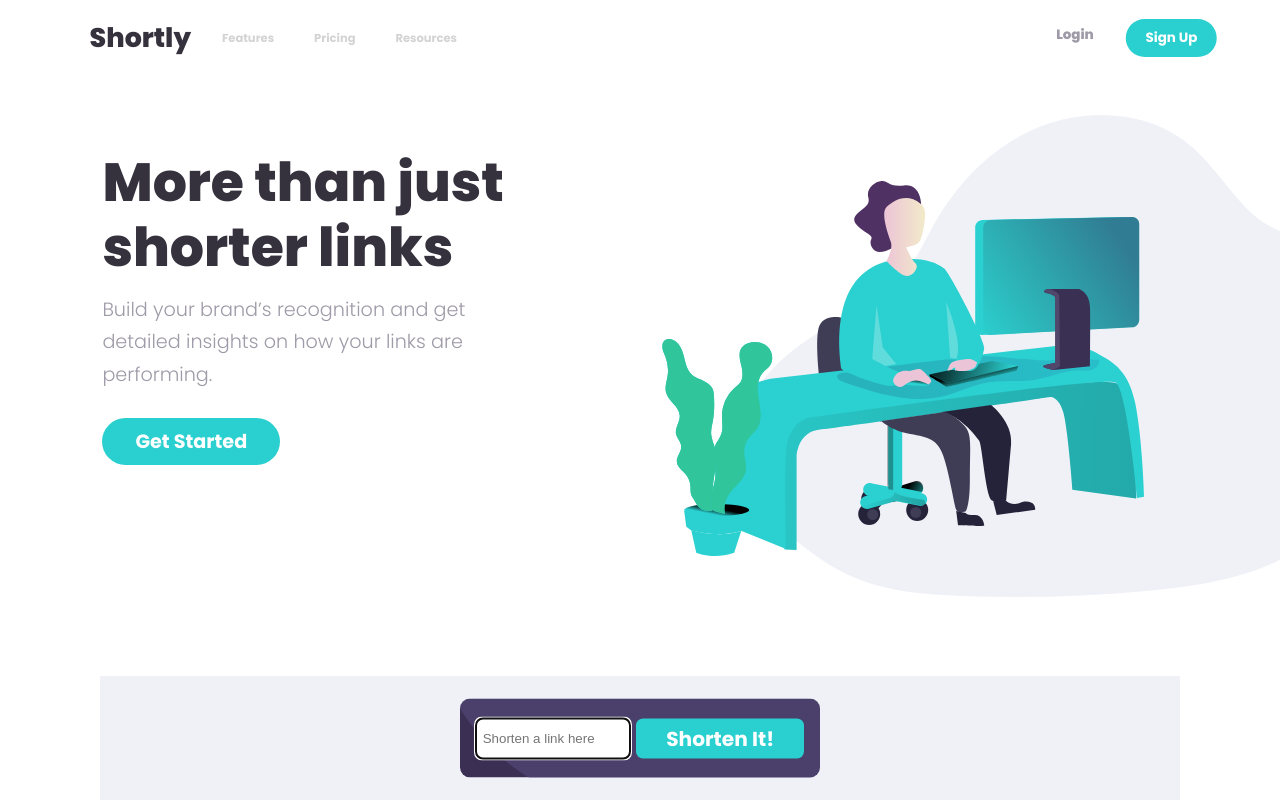
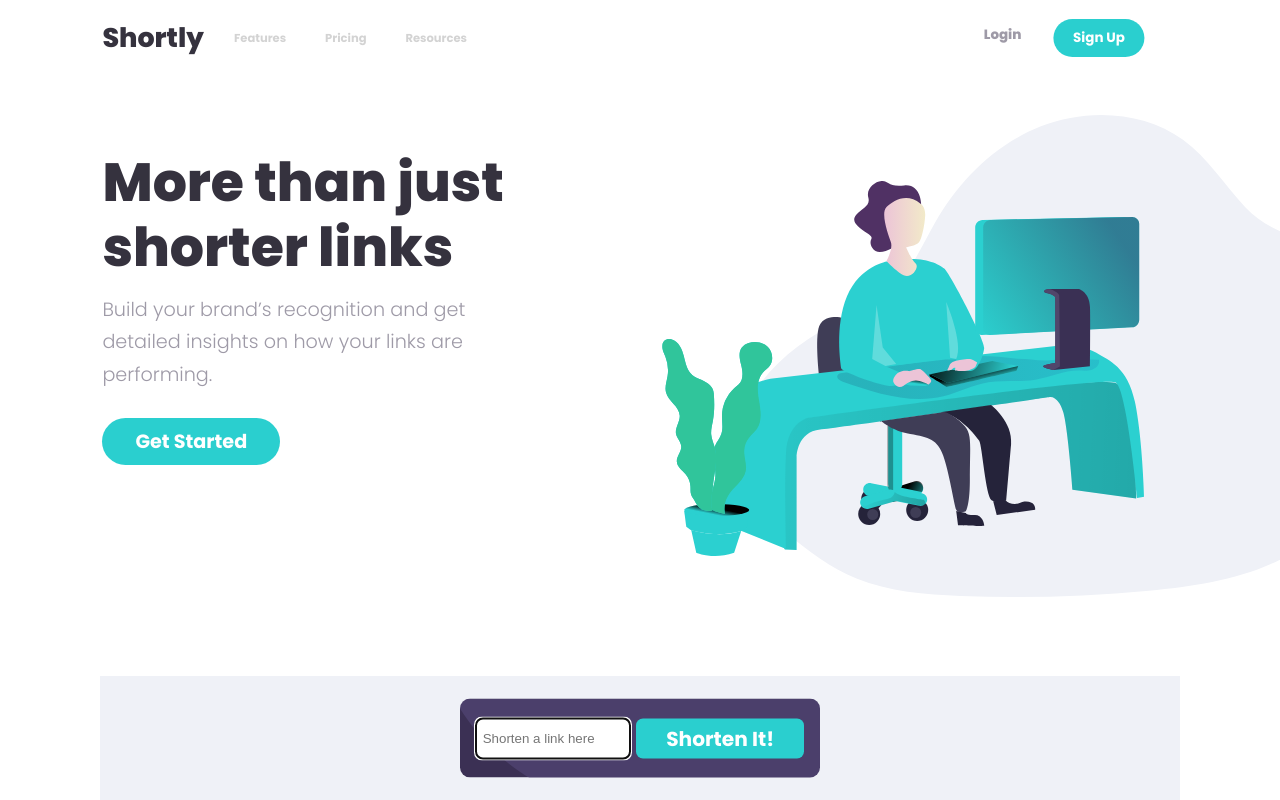
Before and after one commit to hagarsaleh/Shortly, a plain HTML site: page index.html in a window 1280 px wide. Shown: the top 800 px of the page. Drawn offline with nearby package versions, Linux system fonts and the light colour scheme.

Commit message:
fixed nav bug

```diff
--- a/main.scss
+++ b/main.scss
@@ -81,6 +81,7 @@ a{
 
 }
 nav{
+    overflow-x: hidden;
 .nav-menue-mobile {
 
     padding:0;
@@ -92,7 +93,7 @@ nav{
     margin-left:auto;
     flex-direction: column;
     max-width: 100%;
-    width: 93vw;
+    width: 90vw;
     border-radius: 15px;;
     position: absolute;
     z-index: 3;
@@ -122,6 +123,8 @@ nav{
         display: flex;
         flex-direction: column;
         font-size: 1em;
+        transform: translateX(-46%);
+
     }
     a{
         background-color:#3b3054 ;
@@ -209,7 +212,8 @@ main{
 nav{
     //background: url(../images/menu.svg) no-repeat left center;
 
-    margin-inline: 7%;
+    margin-right: 8%;
+    margin-left: 8%;
     .nav-menue{
     display:none;
 
```
Also changed, not shown: dist/main.css, 1 other file.
